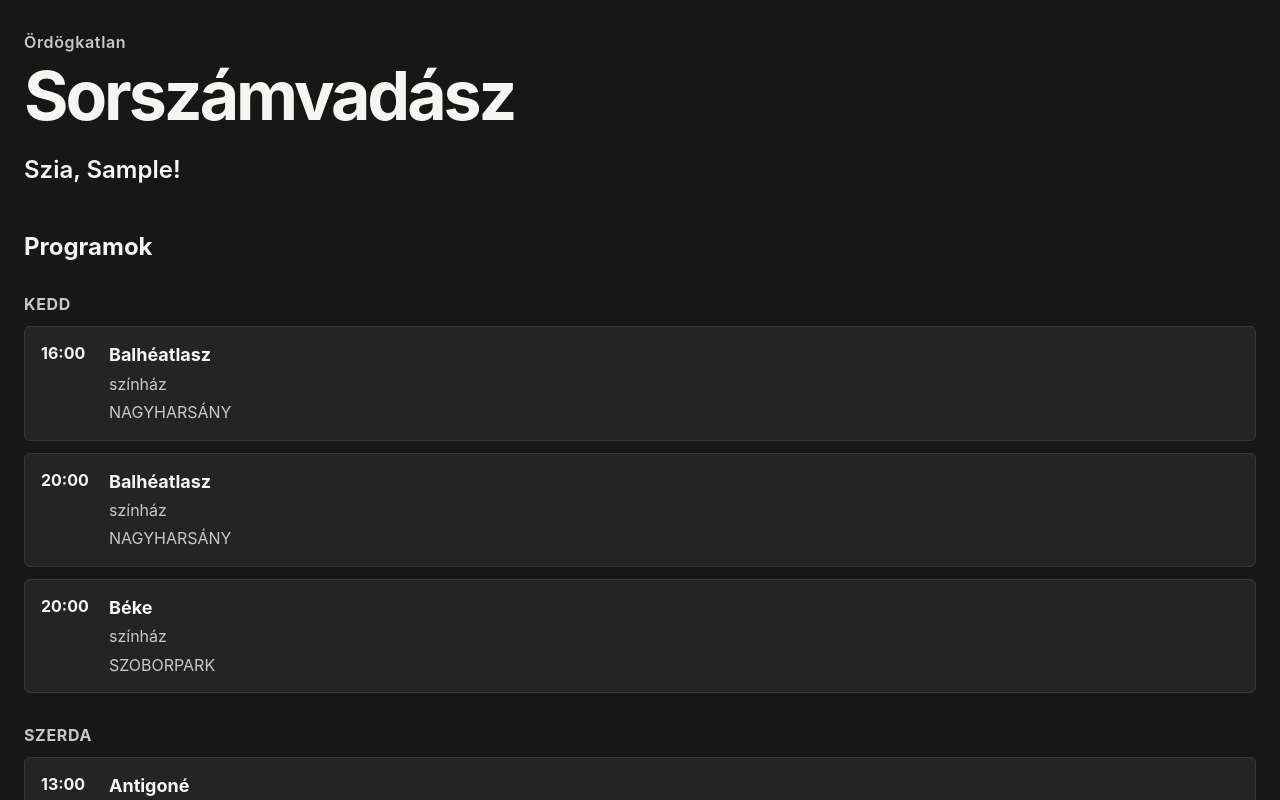
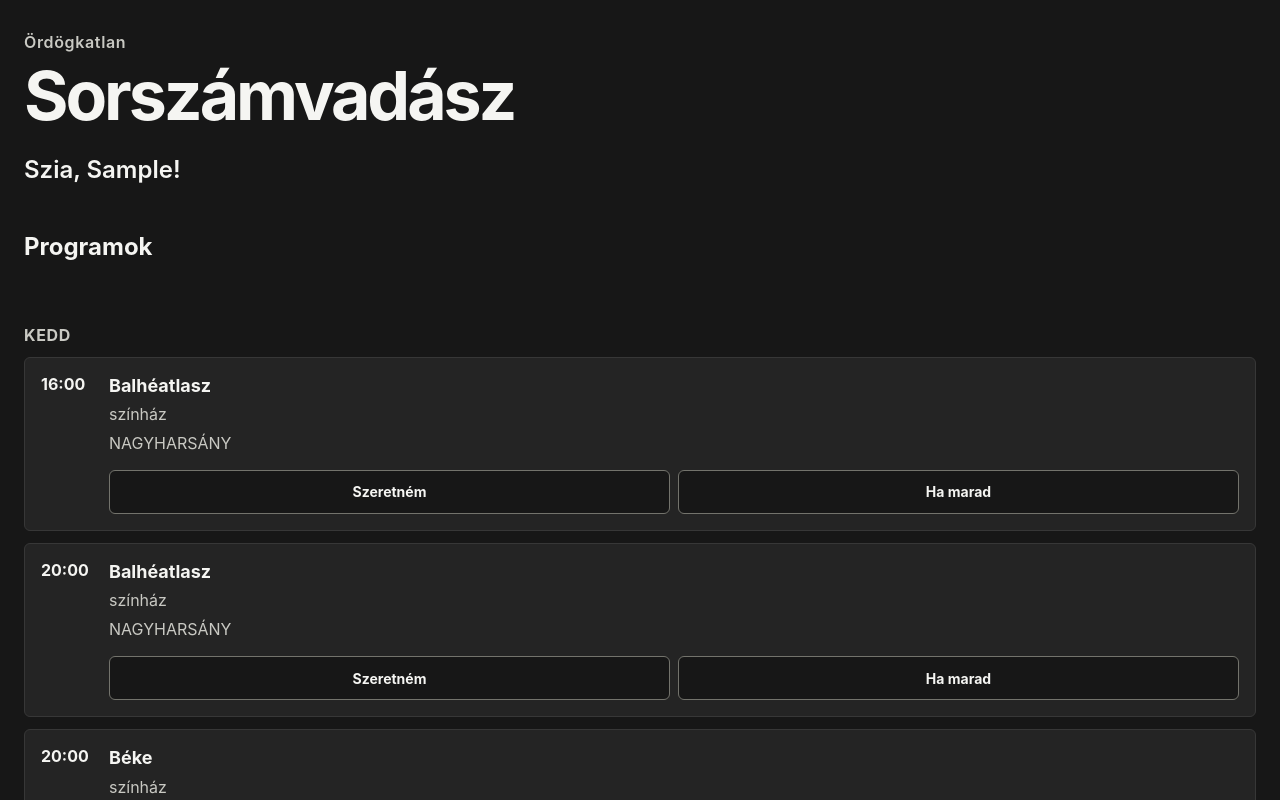
Before and after one commit to kinczliz/sorszamvadasz, a React (Vite) app: page / in a window 1280 px wide. Both pictures are taken after typing "Sample" into the empty fields and a click on the button "Tovább". Shown: the top 800 px of the page. Built offline with nearby package versions, Linux system fonts and the light colour scheme.

Commit message:
feat: add participant programme selections (#5)

```diff
--- a/src/ProgrammeBrowser.tsx
+++ b/src/ProgrammeBrowser.tsx
@@ -1,4 +1,7 @@
+import { useState } from 'react'
 import programs from './programs'
+import { getStoredSelections, saveSelections } from './selections'
+import type { SelectionPriority } from './selections'
 
 type ProgrammeBrowserProps = {
   displayName: string
@@ -16,6 +19,32 @@ function groupProgramsByDay() {
 
 function ProgrammeBrowser({ displayName }: ProgrammeBrowserProps) {
   const programsByDay = groupProgramsByDay()
+  const [selections, setSelections] = useState(getStoredSelections)
+  const [statusMessage, setStatusMessage] = useState('')
+
+  function updateSelection(eventId: string, priority: SelectionPriority, title: string) {
+    const currentPriority = selections[eventId]
+    const nextSelections = { ...selections }
+    const isRemovingSelection = currentPriority === priority
+
+    if (isRemovingSelection) {
+      delete nextSelections[eventId]
+    } else {
+      nextSelections[eventId] = priority
+    }
+
+    if (!saveSelections(nextSelections)) {
+      setStatusMessage('A választást most nem tudtuk elmenteni ezen az eszközön.')
+      return
+    }
+
+    setSelections(nextSelections)
+    setStatusMessage(
+      isRemovingSelection
+        ? `${title}: választás törölve.`
+        : `${title}: ${priority === 'WANT' ? 'Szeretném' : 'Ha marad'} elmentve.`,
+    )
+  }
 
   return (
     <main className="programme-browser" aria-labelledby="app-title">
@@ -27,6 +56,9 @@ function ProgrammeBrowser({ displayName }: ProgrammeBrowserProps) {
 
       <section aria-labelledby="programme-title">
         <h2 id="programme-title">Programok</h2>
+        <p className="selection-status" role="status" aria-live="polite">
+          {statusMessage}
+        </p>
 
         {[...programsByDay].map(([day, dayPrograms]) => (
           <section className="programme-day" key={day} aria-labelledby={`day-${day}`}>
@@ -39,6 +71,24 @@ function ProgrammeBrowser({ displayName }: ProgrammeBrowserProps) {
                     <h4>{program.title}</h4>
                     <p>{program.type}</p>
                     <p>{program.location}</p>
+                    <div className="selection-controls" aria-label={`${program.title} választásai`}>
+                      <button
+                        type="button"
+                        className={selections[program.id] === 'WANT' ? 'is-selected' : ''}
+                        aria-pressed={selections[program.id] === 'WANT'}
+                        onClick={() => updateSelection(program.id, 'WANT', program.title)}
+                      >
+                        Szeretném
+                      </button>
+                      <button
+                        type="button"
+                        className={selections[program.id] === 'IF_AVAILABLE' ? 'is-selected' : ''}
+                        aria-pressed={selections[program.id] === 'IF_AVAILABLE'}
+                        onClick={() => updateSelection(program.id, 'IF_AVAILABLE', program.title)}
+                      >
+                        Ha marad
+                      </button>
+                    </div>
                   </div>
                 </article>
               ))}
--- /dev/null
+++ b/src/selections.ts
@@ -0,0 +1,40 @@
+export type SelectionPriority = 'WANT' | 'IF_AVAILABLE'
+
+export type Selections = Record<string, SelectionPriority>
+
+const selectionsStorageKey = 'sorszamvadasz.selections'
+
+function isSelectionPriority(value: unknown): value is SelectionPriority {
+  return value === 'WANT' || value === 'IF_AVAILABLE'
+}
+
+export function getStoredSelections(): Selections {
+  try {
+    const storedSelections = window.localStorage.getItem(selectionsStorageKey)
+
+    if (!storedSelections) {
+      return {}
+    }
+
+    const parsedSelections: unknown = JSON.parse(storedSelections)
+
+    if (!parsedSelections || typeof parsedSelections !== 'object') {
+      return {}
+    }
+
+    return Object.fromEntries(
+      Object.entries(parsedSelections).filter(([, priority]) => isSelectionPriority(priority)),
+    )
+  } catch {
+    return {}
+  }
+}
+
+export function saveSelections(selections: Selections): boolean {
+  try {
+    window.localStorage.setItem(selectionsStorageKey, JSON.stringify(selections))
+    return true
+  } catch {
+    return false
+  }
+}
--- a/src/styles.css
+++ b/src/styles.css
@@ -129,6 +129,37 @@ h4 {
   line-height: 1.4;
 }
 
+.selection-status {
+  min-height: 1.4rem;
+  margin: 0.5rem 0 0;
+  color: #c9c9c3;
+  font-size: 0.875rem;
+  line-height: 1.4;
+}
+
+.selection-controls {
+  display: grid;
+  grid-template-columns: repeat(2, minmax(0, 1fr));
+  gap: 0.5rem;
+  margin-top: 1rem;
+}
+
+.selection-controls button {
+  min-height: 2.75rem;
+  margin: 0;
+  padding: 0.5rem;
+  color: #f5f5f2;
+  background: #171717;
+  border: 1px solid #73736c;
+  font-size: 0.875rem;
+}
+
+.selection-controls button.is-selected {
+  color: #171717;
+  background: #f5f5f2;
+  border-color: #f5f5f2;
+}
+
 form {
   margin-top: 1.75rem;
 }
```
